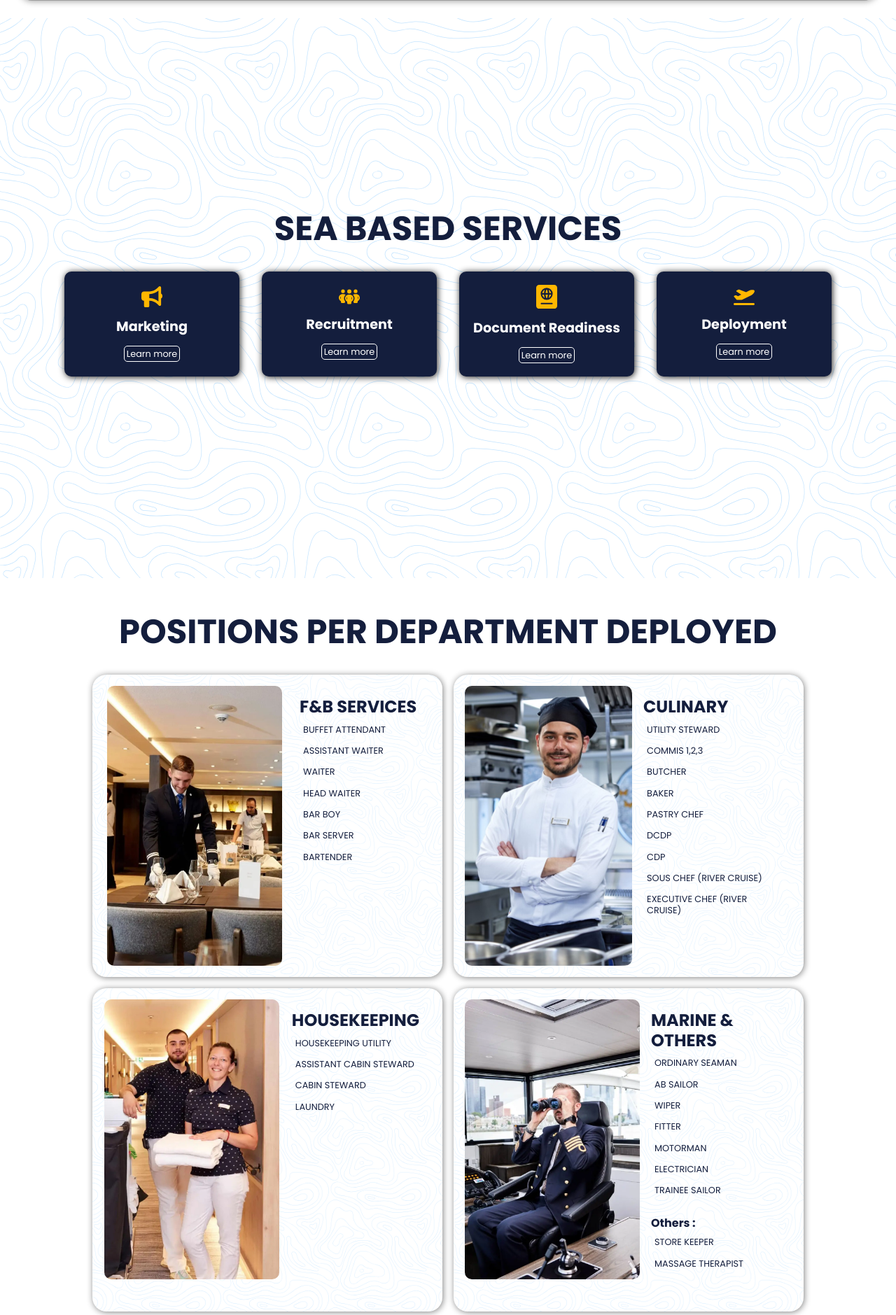
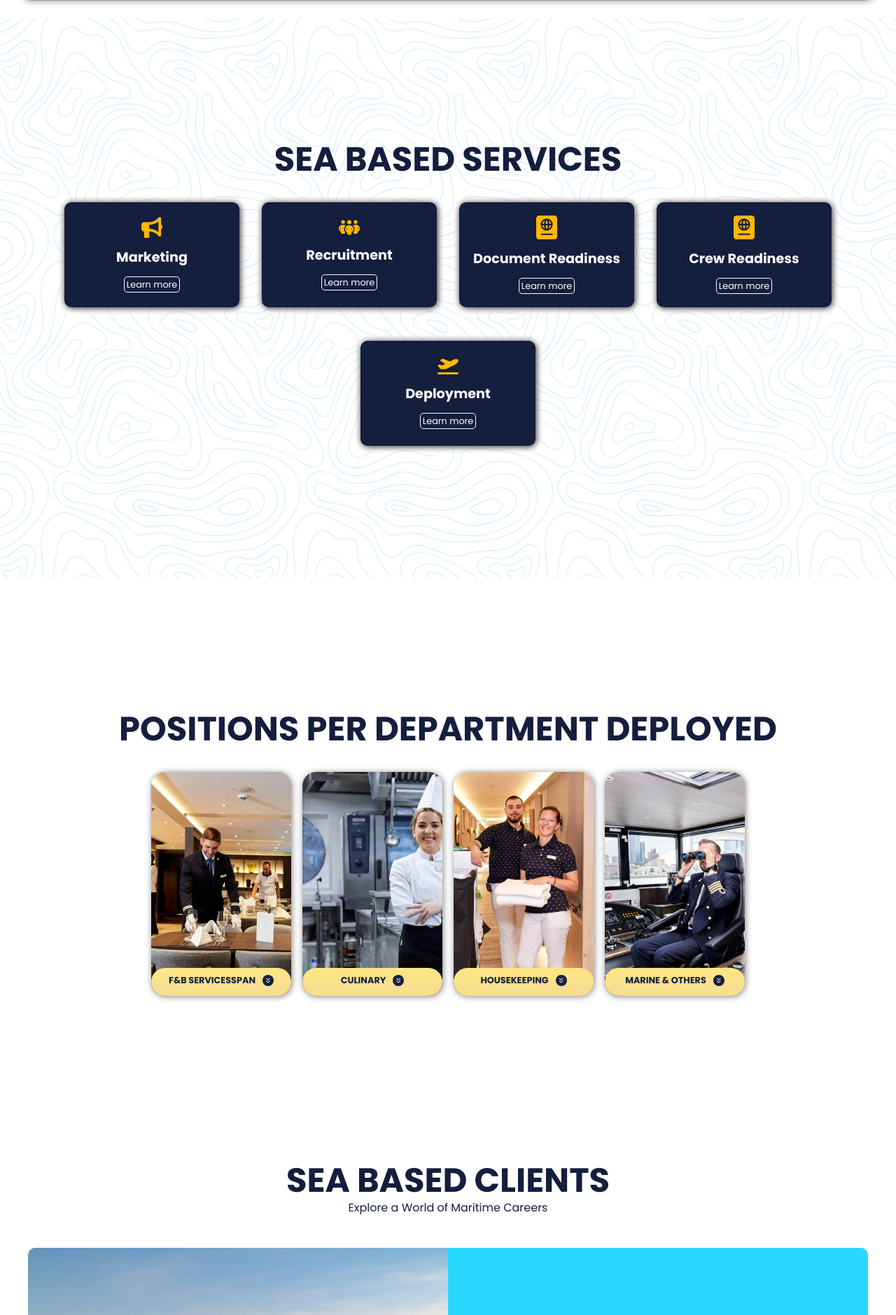
Before and after one commit to reva007kali/perwita, a PHP site: page /seabased.html in a window 1280 px wide. Shown: the part 1305-3184 px from the top of the page at 70% size. Run offline with PHP 8.4, Linux system fonts and the light colour scheme; grey boxes are pictures that could not be loaded.

Commit message:
Upload Commit Change

```diff
--- a/css/style.css
+++ b/css/style.css
@@ -2392,6 +2392,9 @@ a:hover {
 
 .sb-services-container {
     display: flex;
+    flex-wrap: wrap;
+    align-items: center;
+    justify-content: center;
     gap: 2rem;
 }
 
@@ -2547,65 +2550,71 @@ a:hover {
     flex-direction: column;
     /* text-align: left; */
     background-color: white;
+    overflow: hidden;
     background-size: cover;
-    width: 500px;
+    width: 200px;
+    height: 320px;
     gap: 1rem;
     box-shadow: 1px 1px 10px rgba(0, 0, 0, 0.489);
     padding: 1rem;
     border-radius: 20px;
+    position: relative;
 }
 
 .department-row {
     display: flex;
     justify-content: space-around;
-    position: relative;
-}
-
-.department-row img {
-    width: 250px;
-    height: 400px;
-    border-radius: 10px;
-    object-fit: cover;
-    object-position: top;
+    position: absolute;
+    width: 100%;
+    height: 100%;
+    top: 280px;
+    right: 0;
+    background: #474bff;
+    background: -webkit-linear-gradient(0deg, #474bff 0%, #bc48ff 100%);
+    background: linear-gradient(0deg, #9c9eff 0%, #ffe684 100%);
+    border-radius: 20px;
+    transition: 300ms ease-in-out;
+}
+.department-row:hover {
+    top: 80px;
 }
 
 .department-row ul {
-    padding: 1rem;
+    padding: 10px;
+
 }
 
 .department h2 {
+    display: flex;
+    justify-content: center;
+    align-items: center;
+    gap: 10px;
     text-transform: uppercase;
-    font-size: 1.5em;
+    font-size: .8em;
     width: 100%;
     border-radius: 3px;
+    margin-bottom: 10px;
+}
+.department h2 span {
+    background-color: var(--primary2-color);
+    border-radius: 50%;
+    font-size: 12px;
+    color: white;
+    padding: 2px;
 }
 
 .department li {
     text-align: left;
     width: 100%;
-    padding: 5px;
-    margin-block: 5px;
+    padding: 2px;
+    margin-block: 1px;
     /* background-color: rgb(244, 244, 244); */
     text-transform: uppercase;
-    font-size: .8em;
+    font-size: .6em;
 }
 
 .department li:hover {
     background-color: var(--secondary-color);
-}
-
-.department-row a {
-    position: absolute;
-    bottom: 0;
-    right: 5px;
-    padding: 4px 10px;
-    border-radius: 10px;
-    background-color: var(--secondary-color);
-    border: 1px solid white;
-}
-
-.department-row a:hover {
-    transform: scale(1.1);
 }
 
 /* sb department */
--- a/seabased.html
+++ b/seabased.html
@@ -125,6 +125,17 @@
                     <p>Learn more</p>
                 </div>
             </div>
+            <div class="sb-services-card" onclick="openModal('crewreadiness')">
+                <div class="sb-services-box">
+                    <svg xmlns="http://www.w3.org/2000/svg"
+                        viewBox="0 0 448 512"><!--!Font Awesome Free 6.6.0 by @fontawesome - https://fontawesome.com License - https://fontawesome.com/license/free Copyright 2024 Fonticons, Inc.-->
+                        <path
+                            d="M0 64C0 28.7 28.7 0 64 0L384 0c35.3 0 64 28.7 64 64l0 384c0 35.3-28.7 64-64 64L64 512c-35.3 0-64-28.7-64-64L0 64zM183 278.8c-27.9-13.2-48.4-39.4-53.7-70.8l39.1 0c1.6 30.4 7.7 53.8 14.6 70.8zm41.3 9.2l-.3 0-.3 0c-2.4-3.5-5.7-8.9-9.1-16.5c-6-13.6-12.4-34.3-14.2-63.5l47.1 0c-1.8 29.2-8.1 49.9-14.2 63.5c-3.4 7.6-6.7 13-9.1 16.5zm40.7-9.2c6.8-17.1 12.9-40.4 14.6-70.8l39.1 0c-5.3 31.4-25.8 57.6-53.7 70.8zM279.6 176c-1.6-30.4-7.7-53.8-14.6-70.8c27.9 13.2 48.4 39.4 53.7 70.8l-39.1 0zM223.7 96l.3 0 .3 0c2.4 3.5 5.7 8.9 9.1 16.5c6 13.6 12.4 34.3 14.2 63.5l-47.1 0c1.8-29.2 8.1-49.9 14.2-63.5c3.4-7.6 6.7-13 9.1-16.5zM183 105.2c-6.8 17.1-12.9 40.4-14.6 70.8l-39.1 0c5.3-31.4 25.8-57.6 53.7-70.8zM352 192A128 128 0 1 0 96 192a128 128 0 1 0 256 0zM112 384c-8.8 0-16 7.2-16 16s7.2 16 16 16l224 0c8.8 0 16-7.2 16-16s-7.2-16-16-16l-224 0z" />
+                    </svg>
+                    <h2>Crew Readiness</h2>
+                    <p>Learn more</p>
+                </div>
+            </div>
             <div class="sb-services-card" onclick="openModal('deployment')">
                 <div class="sb-services-box">
                     <svg xmlns="http://www.w3.org/2000/svg"
@@ -209,6 +220,24 @@
         </div>
     </div>
 
+    <div class="sb-modal" id="crewreadiness">
+        <div class="sb-modal-content">
+            <span class="close" onclick="closeModal('crewreadiness')">&times;</span>
+            <h3>Crew Readiness</h3>
+            <p> Document Readiness Team steps in post-creation of the employee ID, ensuring that new hires are
+                document-ready and prepared to join on the scheduled date.
+            <p>They serve as the primary contact for new hires during this phase, coordinating with the Visa and
+                document assistance teams to facilitate timely readiness for boarding.</p>
+            <p> In case of cancellations, NHRT is equipped to recommend replacements who are fully prepared.
+                A Data Analyst will provide support to the NHRT</p>
+            <ul>
+                <li>Visa Team</li>
+                <li>Document Assistance Team</li>
+                <li>Data Analyst</li>
+            </ul>
+        </div>
+    </div>
+
     <div class="sb-modal" id="deployment">
         <div class="sb-modal-content">
             <span class="close" onclick="closeModal('deployment')">&times;</span>
@@ -234,11 +263,12 @@
 
         <div class="sb-department-container">
 
-            <div class="department" style="background-image: url(img/seabased/bgseabased01.png);">
+            <div class="department" style="background-image: url(img/seabased/department/dining.jpg);">
                 <div class="department-row">
-                    <img src="img/seabased/department/dining.jpg" alt="">
                     <ul>
-                        <h2>F&B Services</h2>
+                        <h2>F&B Servicesspan <span class="material-symbols-outlined">
+                                keyboard_double_arrow_down
+                            </span></h2>
                         <li>Buffet Attendant</li>
                         <li>Assistant Waiter</li>
                         <li>Waiter</li>
@@ -252,11 +282,12 @@
                 </div>
             </div>
 
-            <div class="department" style="background-image: url(img/seabased/bgseabased01.png);">
+            <div class="department" style="background-image: url(img/seabased/department/culinary2.webp);">
                 <div class="department-row">
-                    <img src="img/seabased/department/culinary.jpg" alt="">
                     <ul>
-                        <h2>Culinary</h2>
+                        <h2>Culinary<span class="material-symbols-outlined">
+                            keyboard_double_arrow_down
+                        </span></h2>
                         <li>Utility Steward</li>
                         <li>Commis 1,2,3</li>
                         <li>Butcher</li>
@@ -271,11 +302,12 @@
                 </div>
             </div>
 
-            <div class="department" style="background-image: url(img/seabased/bgseabased01.png);">
+            <div class="department" style="background-image: url(img/seabased/department/housekeeping.jpg);">
                 <div class="department-row">
-                    <img src="img/seabased/department/housekeeping.jpg" alt="">
                     <ul>
-                        <h2>Housekeeping</h2>
+                        <h2>Housekeeping<span class="material-symbols-outlined">
+                            keyboard_double_arrow_down
+                        </span></h2>
                         <li>Housekeeping Utility</li>
                         <li>Assistant Cabin Steward</li>
                         <li>Cabin Steward</li>
@@ -284,11 +316,12 @@
                 </div>
             </div>
 
-            <div class="department" style="background-image: url(img/seabased/bgseabased01.png);">
+            <div class="department" style="background-image: url(img/seabased/department/marine.jpg);">
                 <div class="department-row">
-                    <img src="img/seabased/department/marine.webp" alt="">
                     <ul>
-                        <h2>Marine & Others</h2>
+                        <h2>Marine & Others<span class="material-symbols-outlined">
+                            keyboard_double_arrow_down
+                        </span></h2>
                         <li>Ordinary Seaman</li>
                         <li>AB Sailor</li>
                         <li>Wiper</li>
@@ -410,10 +443,10 @@
             <h1 class="slide-up">Follow Our <span>Social Media</span></h1>
 
             <div class="sm-icons">
-        <a href="https://www.instagram.com/perwitanusaraya.manning/?hl=en" target="_blank"><img src="img/icon/ig.png"
-            alt=""></a>
-        <a href="https://www.facebook.com/PTPerwitaNusaraya/?locale=id_ID" target="_blank"><img src="img/icon/fb.png"
-            alt=""></a>
+                <a href="https://www.instagram.com/perwitanusaraya.manning/?hl=en" target="_blank"><img
+                        src="img/icon/ig.png" alt=""></a>
+                <a href="https://www.facebook.com/PTPerwitaNusaraya/?locale=id_ID" target="_blank"><img
+                        src="img/icon/fb.png" alt=""></a>
                 <a href="https://id.linkedin.com/company/pt-perwita-nusaraya?trk=ppro_cprof" target="_blank"><img
                         src="img/icon/linkedin.png" alt=""></a>
             </div>
--- a/training-centers.html
+++ b/training-centers.html
@@ -30,7 +30,7 @@
         <div class="logo">
             <img src="img/logo-pn.png" Logo>
             <div class="logo-tittle">
-                <h1>test <span>Group</span></h1>
+                <h1>Perwita Nusaraya <span>Group</span></h1>
             </div>
         </div>
         <ul>
```
Also changed, not shown: img/seabased/department/marine.jpg (added). Lines whose indentation alone changed are shown as unchanged.
